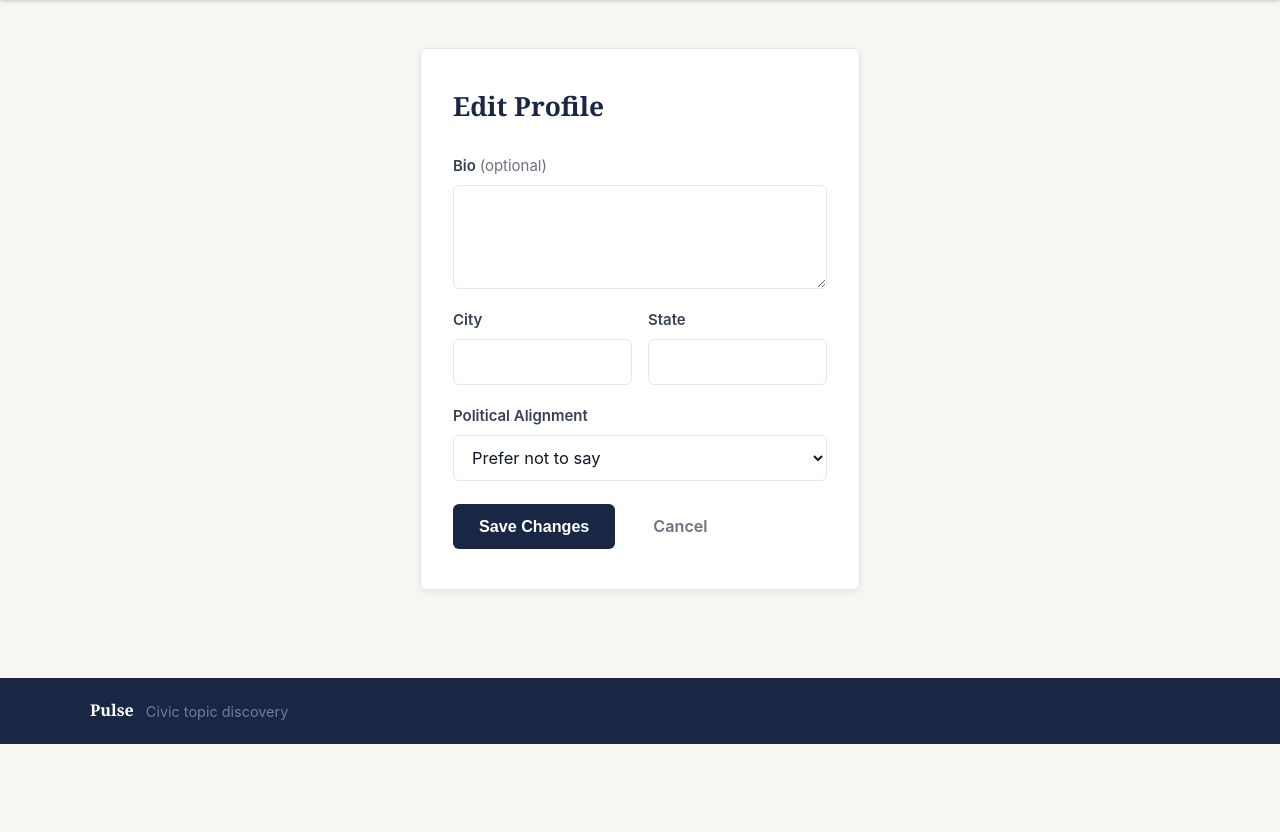
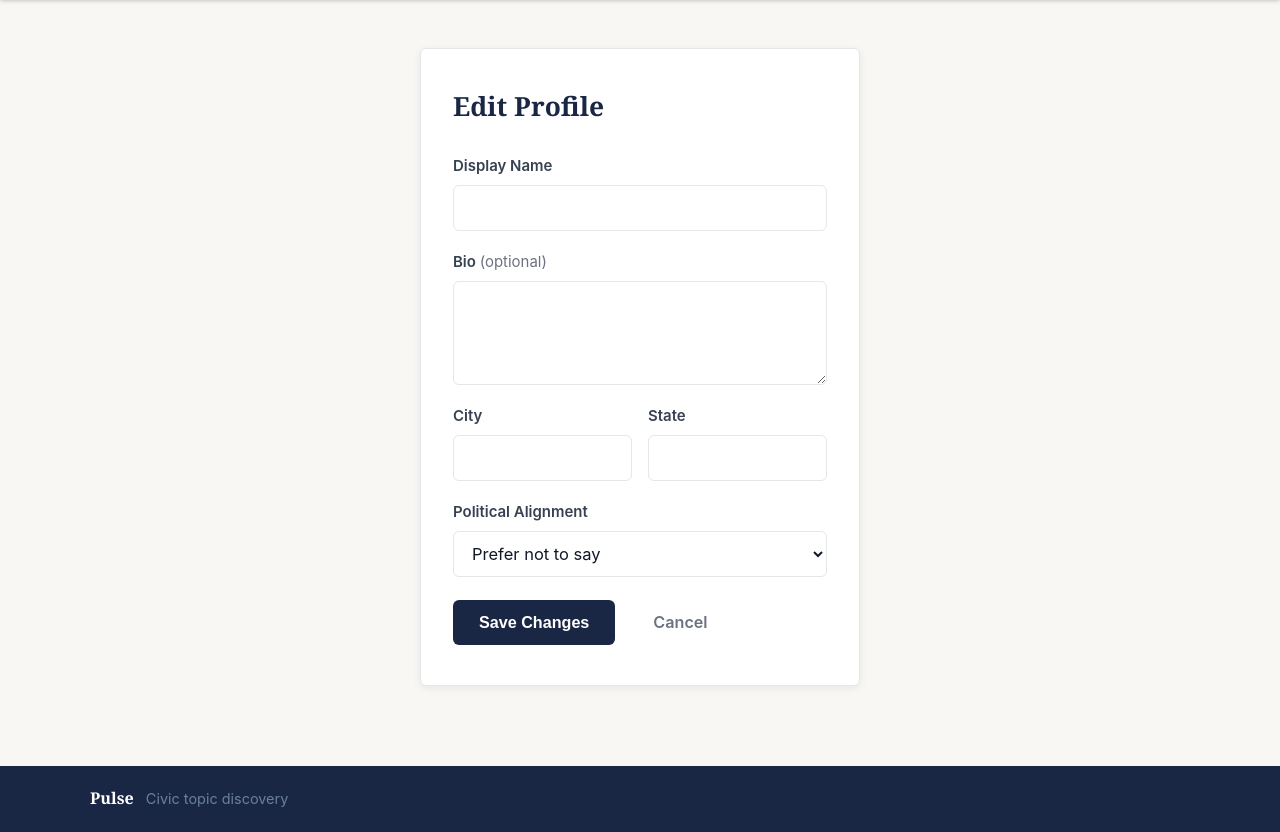
Before and after one commit to nbk5876/pulse, a Flask app: page /profile/edit in a window 1280 px wide. Shown: the part 56-888 px from the top of the page. Before the commit the page ends 800 px from the top, so only its background shows below. Run offline with Flask 3, Linux system fonts and the light colour scheme; the visitor is signed in with stand-in values (Sample User, id 1).

Commit message:
Add username field to edit profile form
Co-Authored-By: Claude Sonnet 4.6 <noreply@anthropic.com>

```diff
--- a/routes/profile.py
+++ b/routes/profile.py
@@ -25,6 +25,12 @@ def edit_profile():
             flash('Invalid form submission.', 'error')
             return redirect(url_for('profile.edit_profile'))
 
+        new_username = request.form.get('username', '').strip()
+        if new_username and new_username != user.username:
+            if User.query.filter_by(username=new_username).first():
+                flash('That display name is already taken.', 'error')
+                return redirect(url_for('profile.edit_profile'))
+            user.username = new_username
         user.bio = request.form.get('bio', '').strip() or None
         user.city = request.form.get('city', '').strip() or None
         user.state = request.form.get('state', '').strip() or None
--- a/templates/profile_edit.html
+++ b/templates/profile_edit.html
@@ -7,6 +7,12 @@
     <h1 class="form-title">Edit Profile</h1>
     <form method="POST" action="/profile/edit" novalidate>
       <input type="hidden" name="csrf_token" value="{{ csrf_token() }}">
+
+      <div class="form-group">
+        <label for="username" class="form-label">Display Name</label>
+        <input type="text" id="username" name="username" class="form-input"
+               value="{{ user.username }}" required maxlength="80">
+      </div>
 
       <div class="form-group">
         <label for="bio" class="form-label">Bio <span class="form-hint">(optional)</span></label>
```
